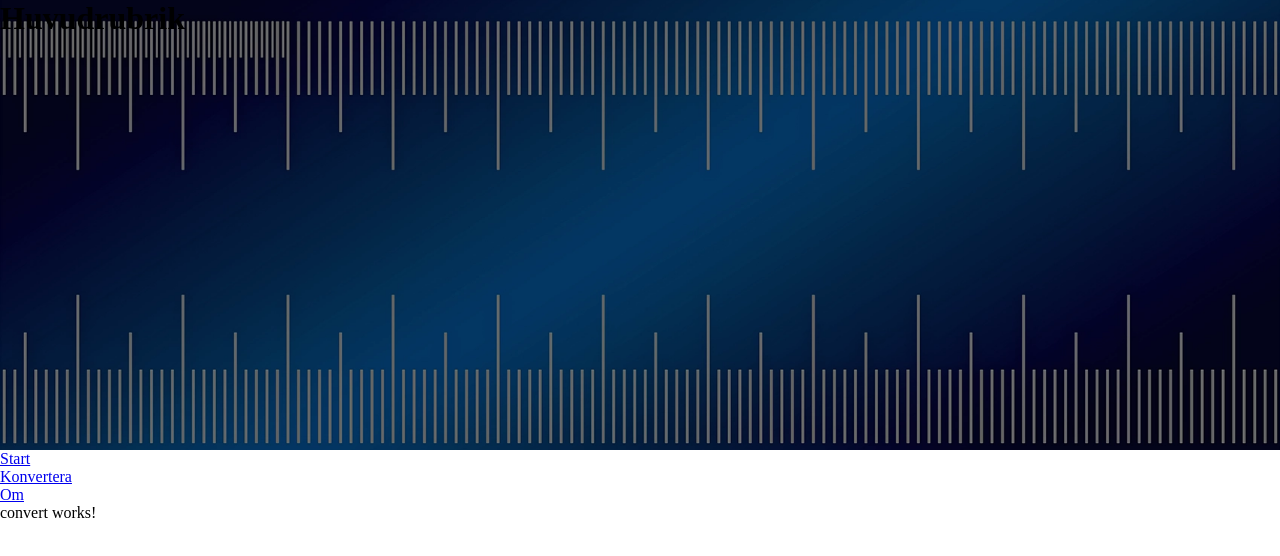
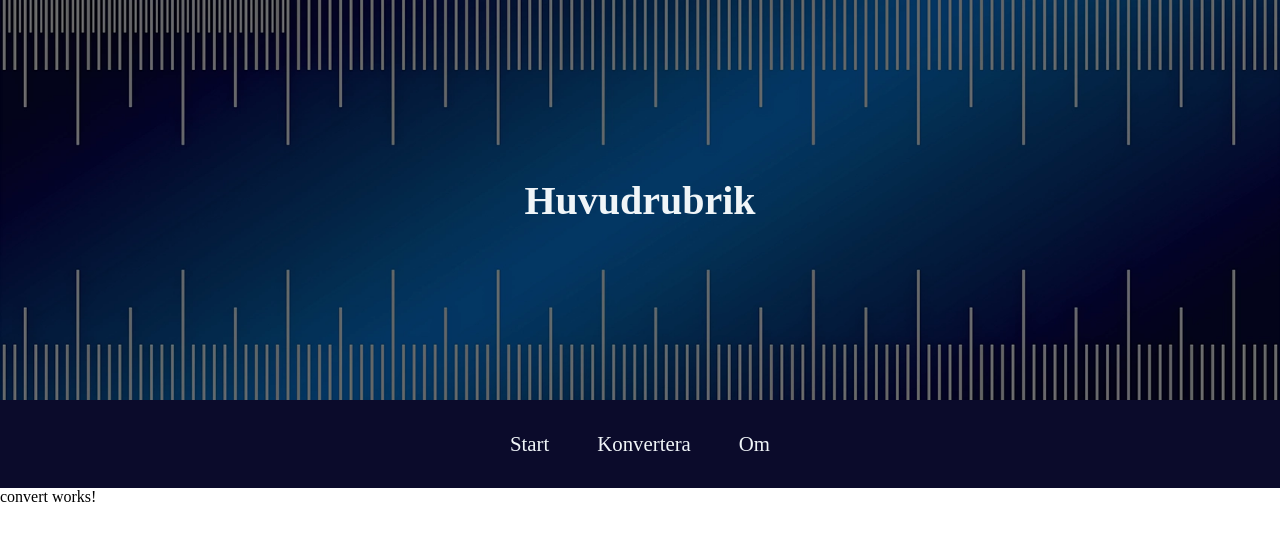
Before and after one commit to dannigiovanella/labb3_angular1, an Angular app: page /konvertera in a window 1280 px wide. Shown: the top 556 px of the page. Built offline with nearby package versions, Linux system fonts and the light colour scheme.

Commit message:
Lagt in styling och layout för header med bild och huvudrubrik, samt för navbar

```diff
--- a/src/app/app.css
+++ b/src/app/app.css
@@ -0,0 +1,26 @@
+header {
+    position: relative;
+    height: 400px;
+    overflow: hidden;
+}
+
+header img {
+    position: absolute;
+    top: 0;
+    left: 0;
+    width: 100%;
+    height: 100%;
+    object-fit: cover;
+}
+
+header h1 {
+  position: relative;
+  z-index: 1;
+  height: 100%;
+  margin: 0;
+  display: flex;
+  align-items: center;
+  justify-content: center;
+  color: rgb(240, 245, 248);
+  font-size: 2.5rem;
+}
--- a/src/app/app.html
+++ b/src/app/app.html
@@ -1,5 +1,6 @@
 
 <header>
+    <img [src]="headerimage" alt="Headerbild">
     <h1>Huvudrubrik</h1>
 </header>
 
--- a/src/app/app.ts
+++ b/src/app/app.ts
@@ -12,4 +12,8 @@ import { Navbar } from './navbar/navbar';
 })
 export class App {
   protected readonly title = signal('labb3_angular');
+
+  //Bild i header
+  headerimage = "/header.webp";
+
 }
--- a/src/app/navbar/navbar.css
+++ b/src/app/navbar/navbar.css
@@ -0,0 +1,20 @@
+
+nav{
+    width: 100%;
+    background-color: rgb(11, 11, 43);
+    padding-top: 2rem;
+    padding-bottom: 2rem;
+}
+
+ul{
+    display: flex;
+    justify-content: center;
+    gap: 3rem;
+    list-style: none;
+}
+
+a{
+    text-decoration: none;
+    color: rgb(240, 245, 248);
+    font-size: 1.3rem;
+}
--- a/src/styles.css
+++ b/src/styles.css
@@ -1,14 +1,7 @@
 /* You can add global styles to this file, and also import other style files */
 
-*{
+* {
     margin: 0;
     padding: 0;
     box-sizing: border-box;
 }
-
-header {
-    background-image: url('/header.webp');
-    background-size: cover;
-    background-position: center;
-    height: 450px;
-}
```
